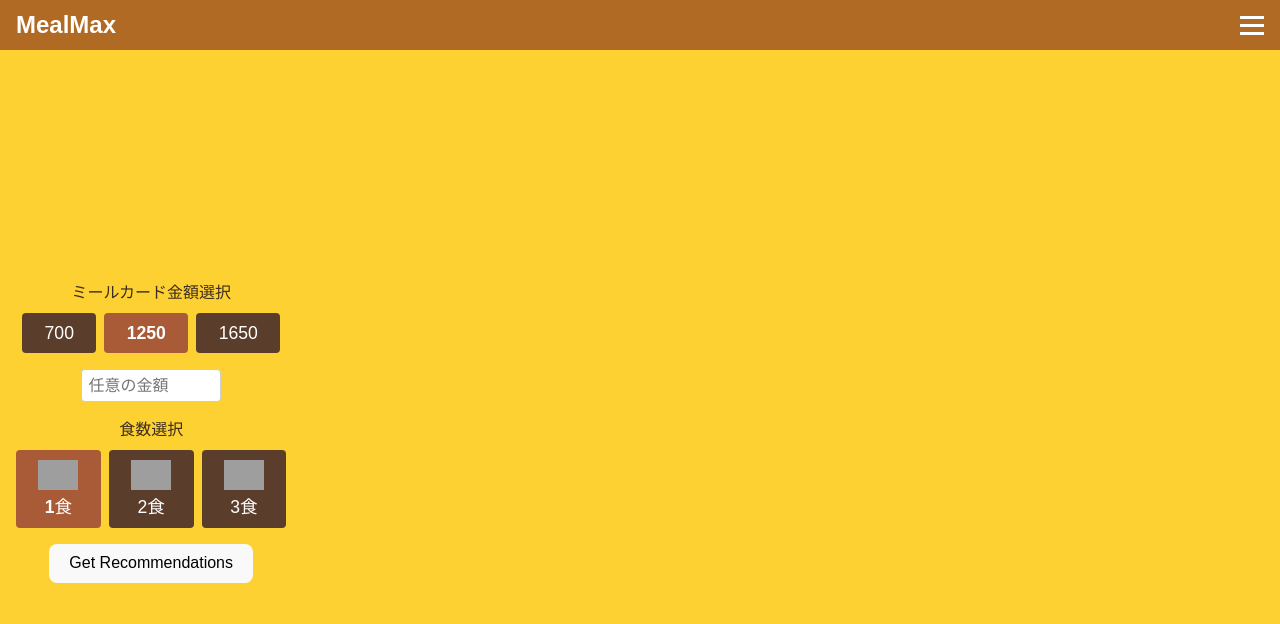
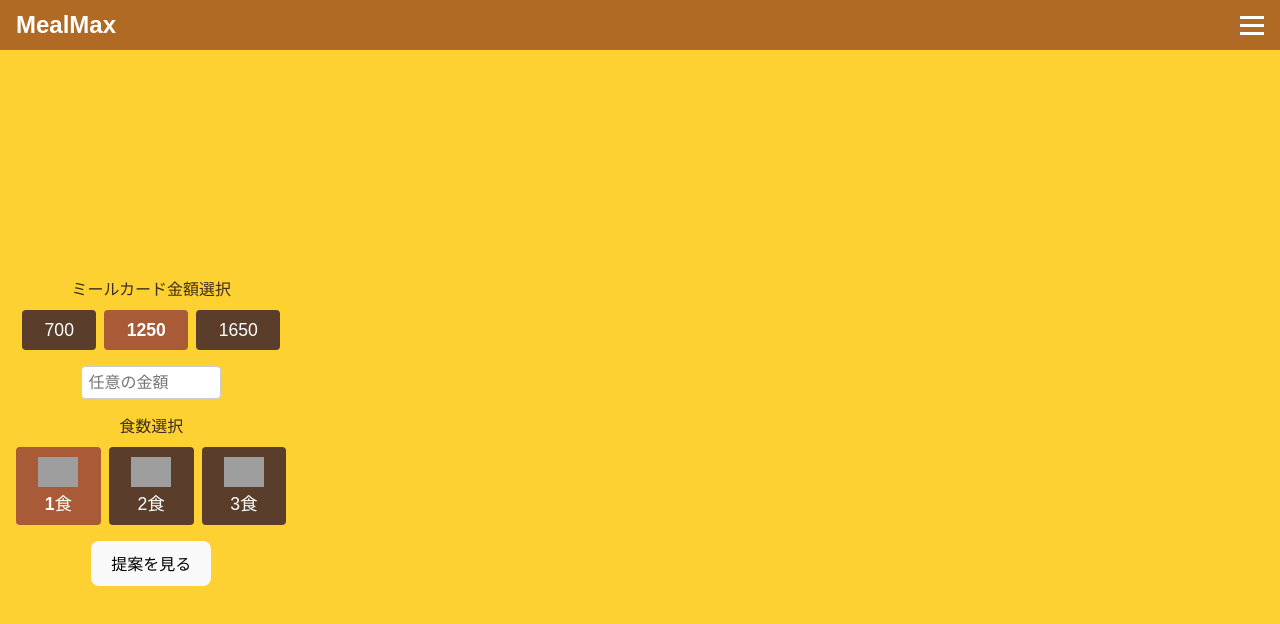
Before and after one commit to matuhiro97/gakusyoku, a React (Vite) app in the folder my-react-app/: page / in a window 1280 px wide. Shown: the top 624 px of the page. Built offline with nearby package versions, Linux system fonts and the light colour scheme; grey boxes are pictures that could not be loaded.

Commit message:
Translate recommendation button labels

```diff
--- a/my-react-app/src/components/Recommendations.jsx
+++ b/my-react-app/src/components/Recommendations.jsx
@@ -50,7 +50,7 @@ const Recommendations = ({
   return (
     <div className="recommendations">
       <button onClick={fetchRecommendations} disabled={loading}>
-        {loading ? "Loading..." : "Get Recommendations"}
+        {loading ? "読み込み中..." : "提案を見る"}
       </button>
       {/* 以下、recommendationsの表示ロジック */}
     </div>
```
